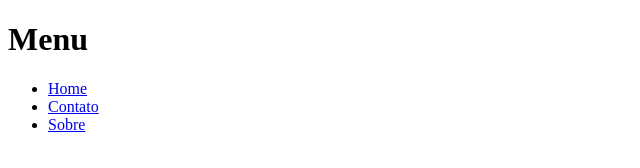
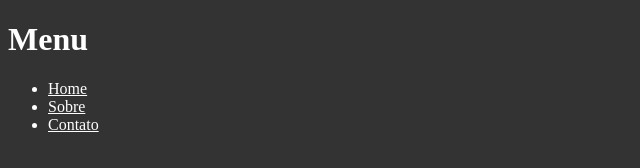
Before and after one commit to mellodev11/Front-end-SENAC, a plain HTML site: page exercícios/ex8.html in a window 1280 px wide. Shown: the whole page, without its empty margins (0-640 px from the left). Drawn offline with Linux system fonts and the light colour scheme.

Commit message:
exercícios 8,9,10

```diff
--- a/exercícios/ex8.html
+++ b/exercícios/ex8.html
@@ -5,15 +5,15 @@
     <meta name="viewport" content="width=device-width, initial-scale=1.0">
     <title>Menu</title>
 </head>
-<body>
+<body style="background-color: #333; color: #fff;">
     <header>
         <h1>Menu</h1>
     </header>
     <nav>
         <ul>
-            <li><a href="/exercícios/menu/home.html">Home</a></li>
-            <li><a href="/exercícios/menu/contato.html">Contato</a></li>
-            <li><a href="/exercícios/menu/sobre.html">Sobre</a></li>
+            <li><a href="/exercícios/menu/home.html" style="color: #fff;">Home </a></li>
+            <li><a href="/exercícios/menu/sobre.html" style="color: #fff;">Sobre</a></li>
+            <li><a href="/exercícios/menu/contato.html" style="color: #fff;">Contato</a></li>
 
         </ul>
     </nav>
```
Also changed, not shown: exercícios/menu/contato.html (+4 -1 lines), exercícios/menu/home.html (+4 -2 lines), exercícios/menu/sobre.html (+3 -1 lines), index.html (+1 -1 lines), imgs/contato.jpg (added), imgs/home.jpg (added), imgs/sobre.jpg (added).
